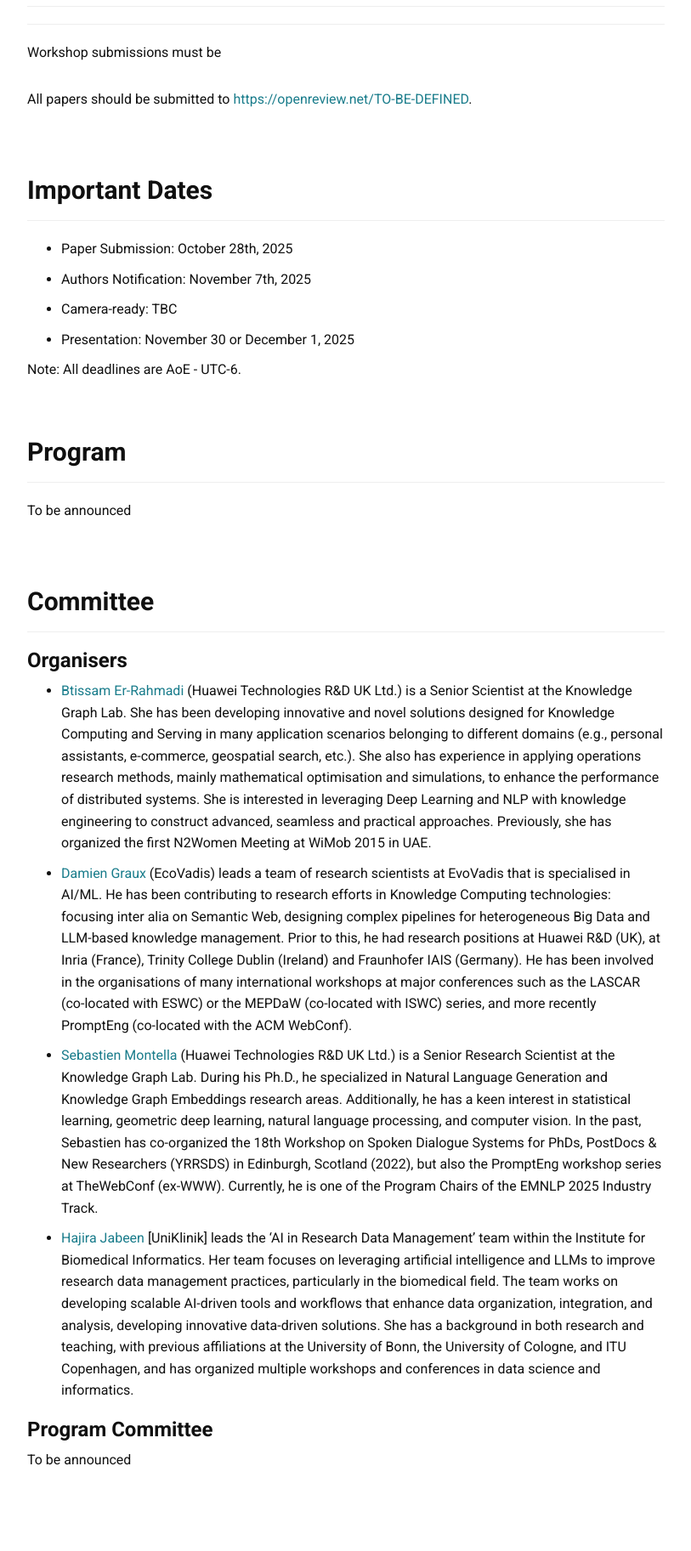
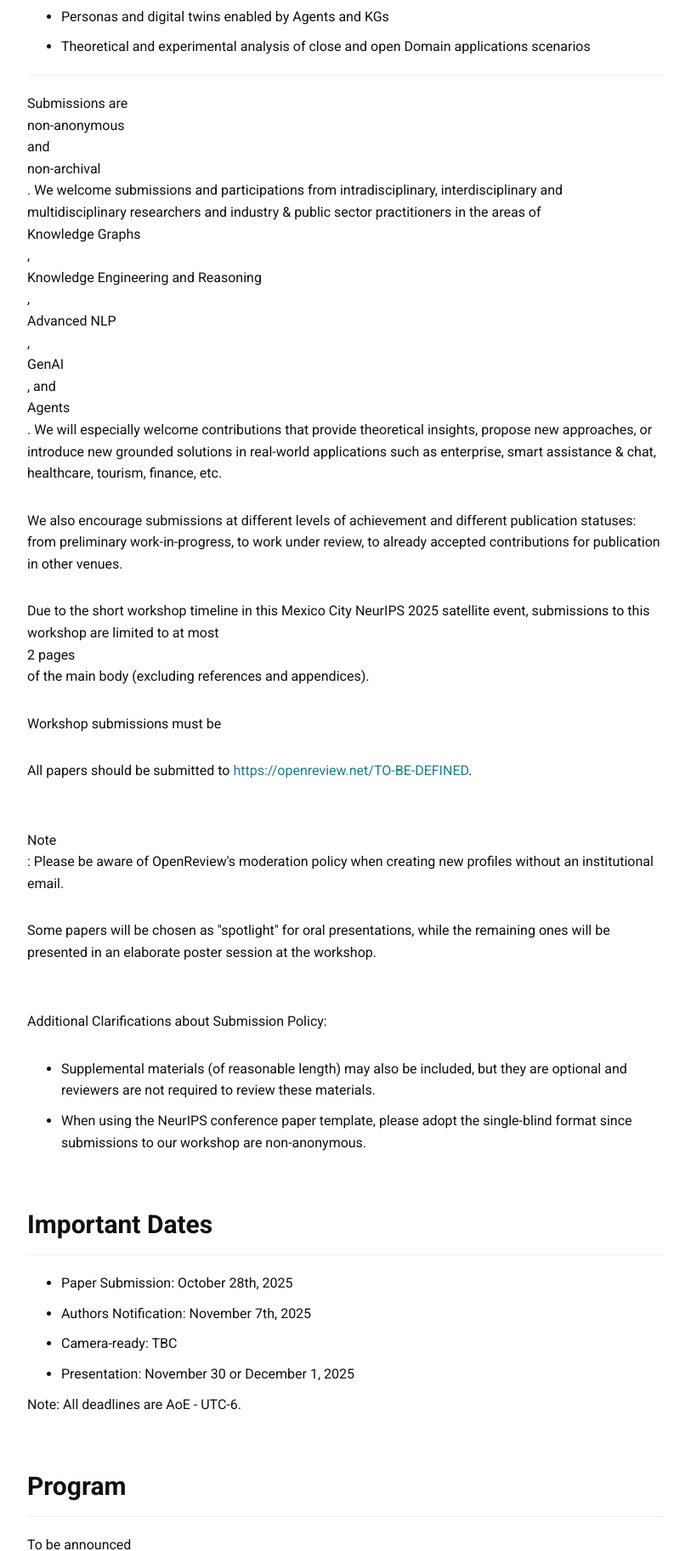
Before and after one commit to NORA-Workshop/2025, a plain HTML site: page index.html in a window 1280 px wide. Shown: the part 3220-5045 px from the top of the page at 85% size, without its empty margins (38-851 px from the left). Drawn offline with Linux system fonts and the light colour scheme.

Commit message:
add more details in CFP and review other stuff

```diff
--- a/index.html
+++ b/index.html
@@ -170,6 +170,11 @@
 	    engineering knowledge from unstructured, multi-modal &
 	    multi-lingual data sources.
 	  </p>
+	  <p>
+		  In addition to the poster session and presentation of accepted
+		  submissions, the workshop will feature some keynote talks and
+		  a panel discussion.
+	  </p>
 	  <hr>
 	  <p>
 	    Topics of interest include, but are not limited to:
@@ -193,6 +198,33 @@
 	    <li>Theoretical and experimental analysis of close and open Domain applications scenarios</li>
 	  </ul>
 	  <hr>
+		<p>
+			Submissions are <br>non-anonymous</br> and <br>non-archival</br>.
+			We welcome submissions and participations from intradisciplinary, interdisciplinary
+			and multidisciplinary researchers and industry & public sector practitioners
+			in the areas of <br>Knowledge Graphs</br>, <br>Knowledge Engineering and Reasoning</br>,
+			<br>Advanced NLP</br>, <br>GenAI</br>, and <br>Agents</br>.
+			We will especially welcome contributions that provide theoretical insights,
+			propose new approaches, or introduce new grounded solutions in real-world applications
+			such as enterprise, smart assistance & chat, healthcare, tourism, finance, etc.
+		</p>
+		<p>
+			We also encourage submissions at different levels of achievement and different
+			publication statuses: from preliminary work-in-progress, to work under review,
+			to already accepted contributions for publication in other venues.
+		</p>
+
+		<p>
+			Due to the short workshop timeline in this Mexico City NeurIPS 2025 satellite event,
+			submissions to this workshop are limited to at most <br>2 pages</br> of the main
+			body (excluding references and appendices).
+		</p>
+
+		<p>
+		</p>
+
+		<p>
+		</p>
 	  <!-- <p>
 	    We envision <b>four</b> types of submissions covering the
 	    entire workshop topics spectrum (page limits does not
@@ -219,8 +251,8 @@
 	    the track they are submitting to directly in their titles,
 	    for instance: "<code>Article Title [Industry]</code>".
 	  </p>
-			-->
 	  <hr>
+		-->
 	  <p>
 	    <!-- Submissions must be in double-column format, and must adhere -->
 	    <!-- to the <a href="https://www.acm.org/publications/proceedings-template">ACM -->
@@ -238,6 +270,32 @@
 	  <p>
 	    All papers should be submitted to <a href="">https://openreview.net/TO-BE-DEFINED</a>.
 	  </p>
+	  <p>
+		  <br>Note</br>: Please be aware of OpenReview's moderation policy when creating
+			new profiles without an institutional email.
+	  </p>
+	  <p>
+		  Some papers will be chosen as &quot;spotlight&quot; for oral presentations,
+		  while the remaining ones will be presented in an elaborate poster session
+		  at the workshop.
+	  </p>
+	  <p><br>Additional Clarifications about Submission Policy:</br></p>
+	  <div class="bs-component">
+          <ul>
+	    	<li>
+				Supplemental materials (of reasonable length) may also be included, but they are
+				optional and reviewers are not required to review these materials.
+			</li>
+            <li>
+				When using the NeurIPS conference paper template, please adopt the single-blind format
+				since submissions to our workshop are non-anonymous.
+			</li>
+            <!-- <li>
+				You may drop the NeurIPS Paper Checklist expected for main conference submissions.
+				This checklist is not required for our workshop’s submissions.
+			</li> -->
+          </ul>
+        </div>
         </div>
 
         <!-- *************** Important Dates Stuff ***************-->
@@ -367,10 +425,33 @@
     </div>
 
   </div>
+
+	<!-- *************** Location ***************-->
+	<div class="uHeader page-header">
+	  <h2 id="venue" class="uContent">Location</h2>
+		<p>
+			NORA 2025 is co-located with
+			<a href="https://neurips.cc/">NeurIPS
+			2025 Mexico City Satellite Event</a>.
+		      </p>
+		      <blockquote>
+			<p>
+			  Hilton Mexico City, Mexico City, Mexico
+			</p>
+		      </blockquote>
+		</p>
+	</div>
+
+	<!-- *************** Contact ***************-->
+	<div class="uHeader page-header">
+	  <h2 id="contact" class="uContent">Contact</h2>
+		<p>If you have any questions or would like additional information, please feel free to reach out to us via: <a href="nora.workshop.main@gmail.com">nora.workshop.main@gmail.com</a></p>
+	</div>
 </section>
 
 
-<section id="venue" class="section location">
+<!--
+	<section id="venue" class="section location">
   <div class="container">
     <div class="col-sm-6 uHeader">
       <h2 class="section-title uContent">Event Location</h2>
@@ -381,7 +462,7 @@
       </p>
       <blockquote>
 	<p>
-	  San Diego Convention Center, Mexico City, Mexico
+	  Hilton Mexico City, Mexico City, Mexico
 	</p>
       </blockquote>
       <p>
@@ -391,13 +472,8 @@
     </div>
   </div>
 </section>
+	-->
 
-
-	<!-- *************** Contact ***************-->
-	<div class="uHeader page-header">
-	  <h2 id="contact" class="uContent">Contact</h2>
-		<p>If you have any questions or would like additional information, please feel free to reach out to us via: <a href="nora.workshop.main@gmail.com">nora.workshop.main@gmail.com</a></p>
-	</div>
 
 <!--The Magic Footer -->
 <footer class="site-footer">
```
